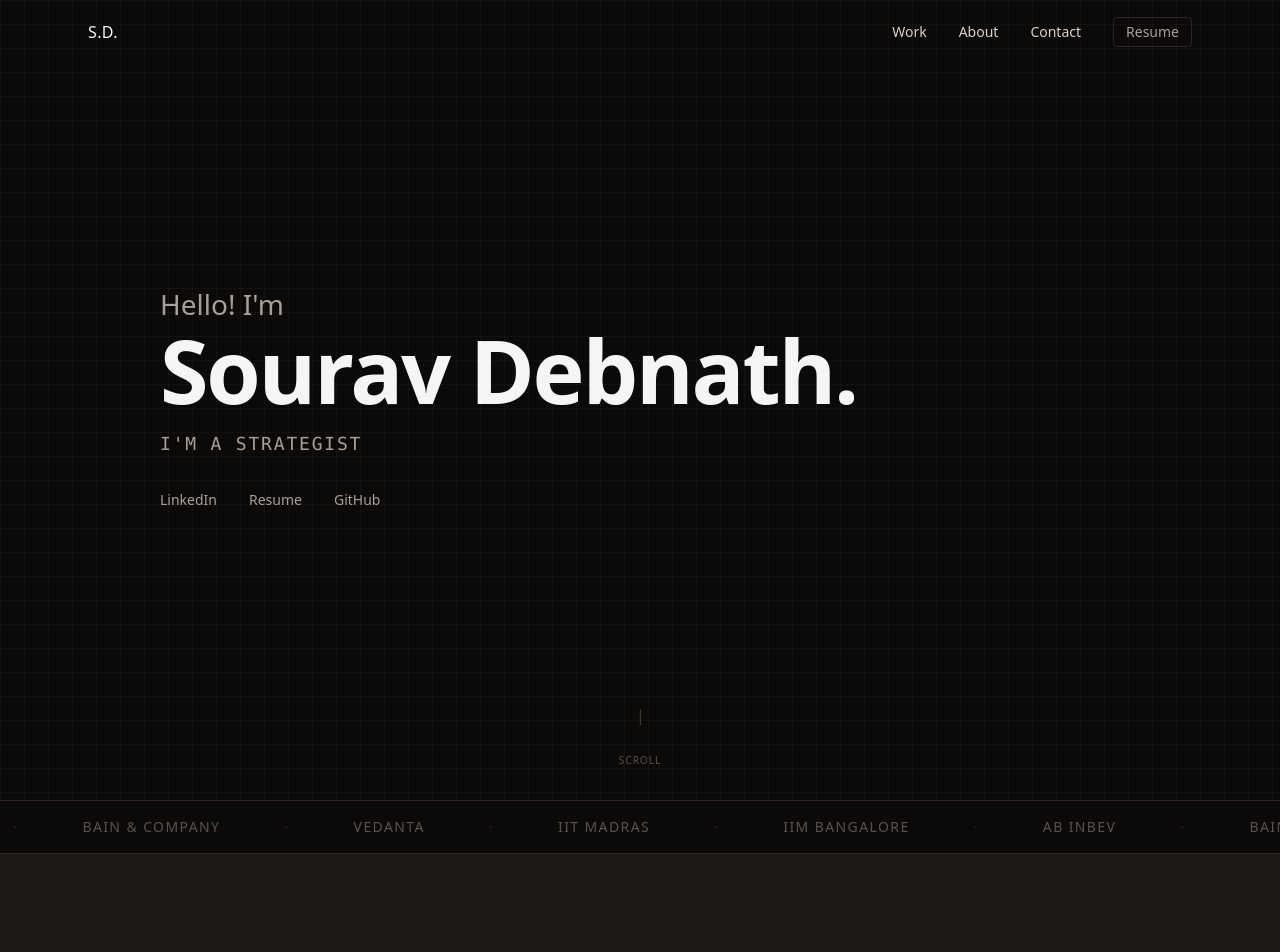
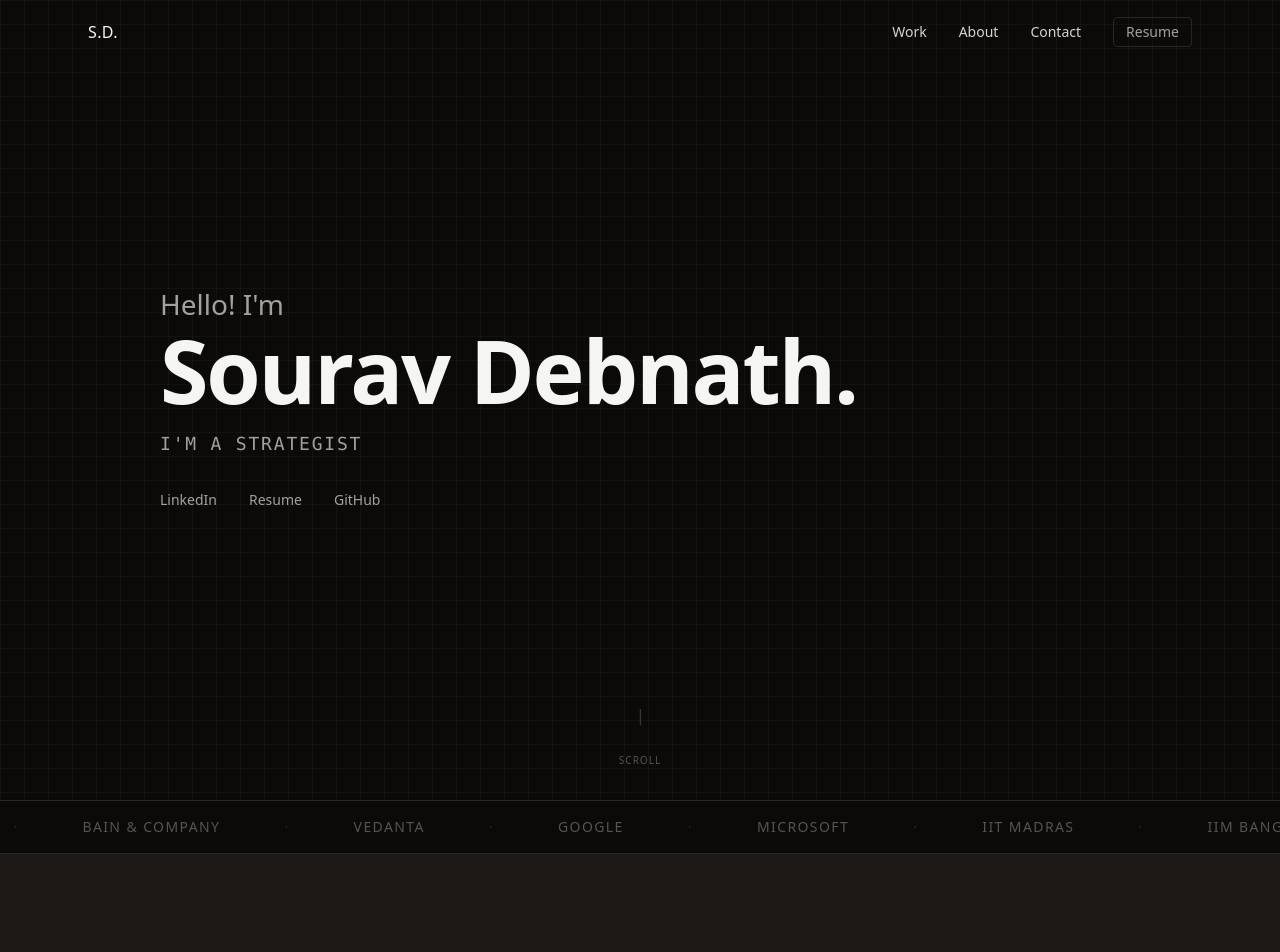
Before and after one commit to Sourav27/sourav27.github.io, a React (Vite) app: page / in a window 1280 px wide. Shown: the top 952 px of the page. Built offline with nearby package versions, Linux system fonts and the light colour scheme.

Commit message:
feat: marquee — add Google and Microsoft to clients strip

```diff
--- a/src/components/Marquee.tsx
+++ b/src/components/Marquee.tsx
@@ -2,6 +2,8 @@ const ITEMS = [
   'AB InBev',
   'Bain & Company',
   'Vedanta',
+  'Google',
+  'Microsoft',
   'IIT Madras',
   'IIM Bangalore',
 ];
```
